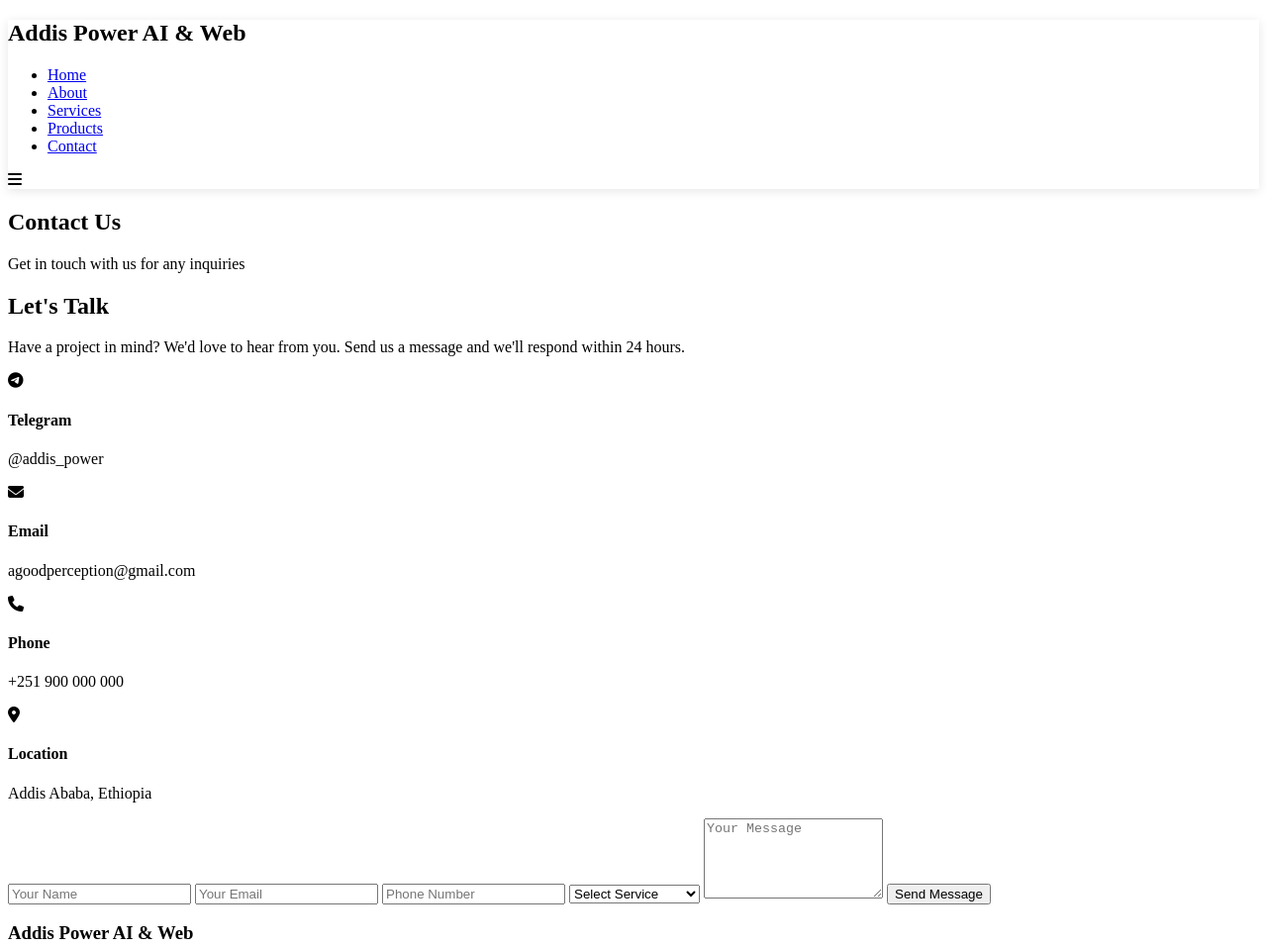
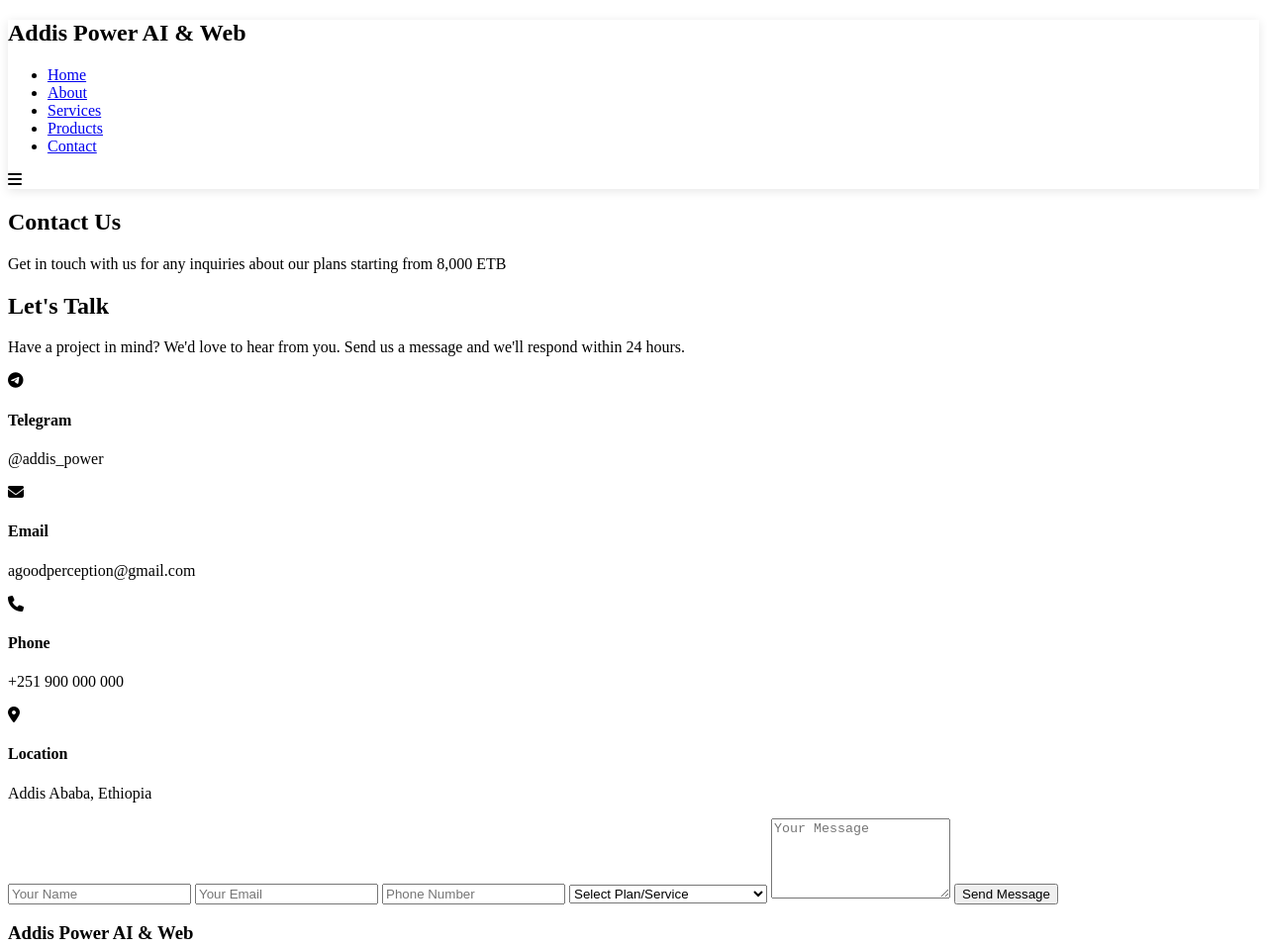
Before and after one commit to Makepure/addispowerwebsolution, a plain HTML site: page contact.html in a window 1280 px wide. Shown: the top 957 px of the page at 99% size. Drawn offline with Linux system fonts and the light colour scheme; files whose address does not match are found by name.

Commit message:
Update contact.html

```diff
--- a/contact.html
+++ b/contact.html
@@ -30,7 +30,7 @@
     <section class="page-header">
         <div class="container">
             <h1>Contact Us</h1>
-            <p>Get in touch with us for any inquiries</p>
+            <p>Get in touch with us for any inquiries about our plans starting from 8,000 ETB</p>
         </div>
     </section>
 
@@ -77,7 +77,11 @@
                         <input type="email" placeholder="Your Email" required>
                         <input type="tel" placeholder="Phone Number">
                         <select required>
-                            <option value="">Select Service</option>
+                            <option value="">Select Plan/Service</option>
+                            <option>Basic Plan (8,000 ETB)</option>
+                            <option>Business Plan (25,000 ETB)</option>
+                            <option>Enterprise Plan (50,000 ETB)</option>
+                            <option>BEST AI Chatbot (5,000 ETB)</option>
                             <option>Web Development</option>
                             <option>AI Integration</option>
                             <option>Mobile App</option>
```
